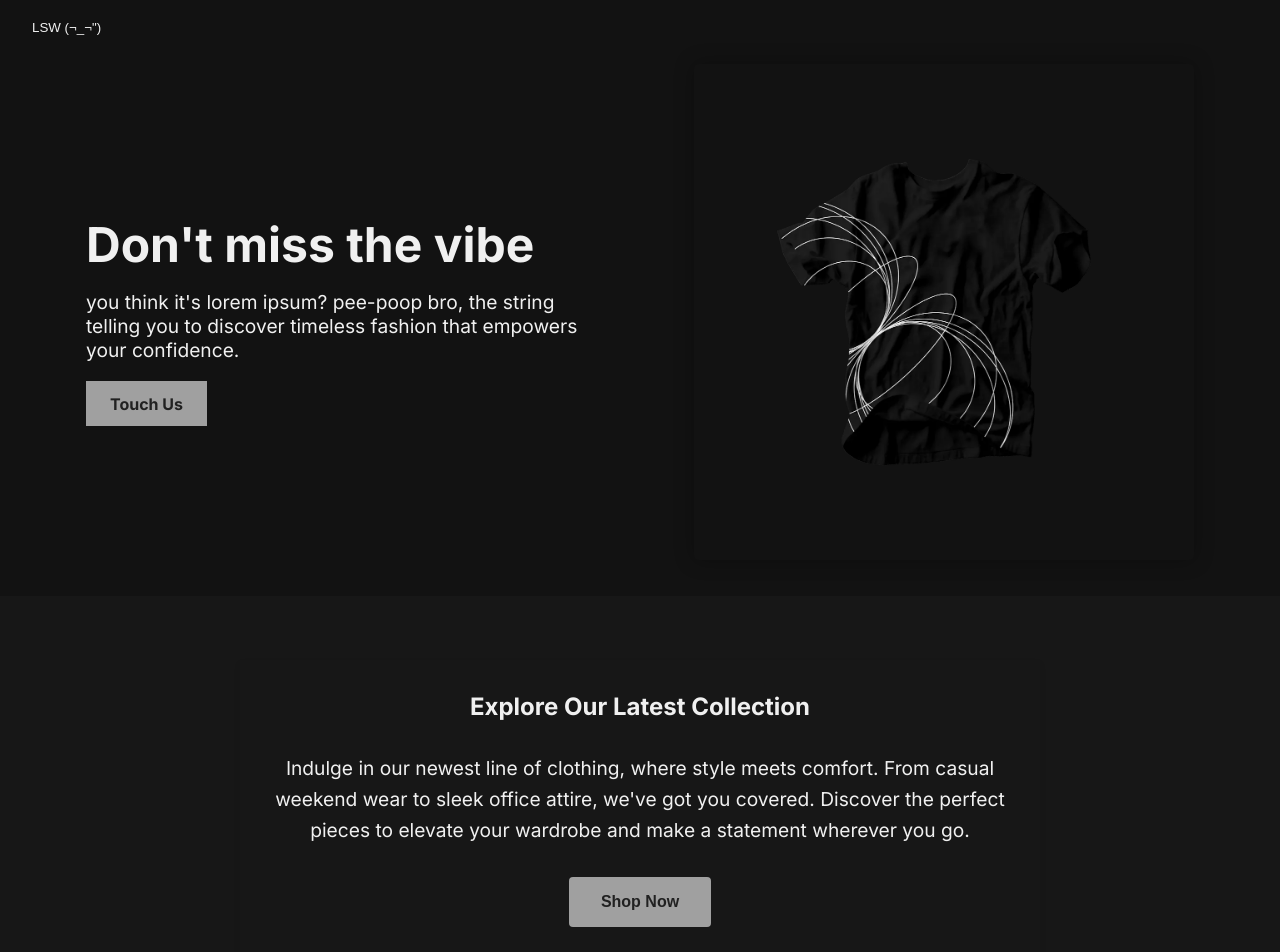
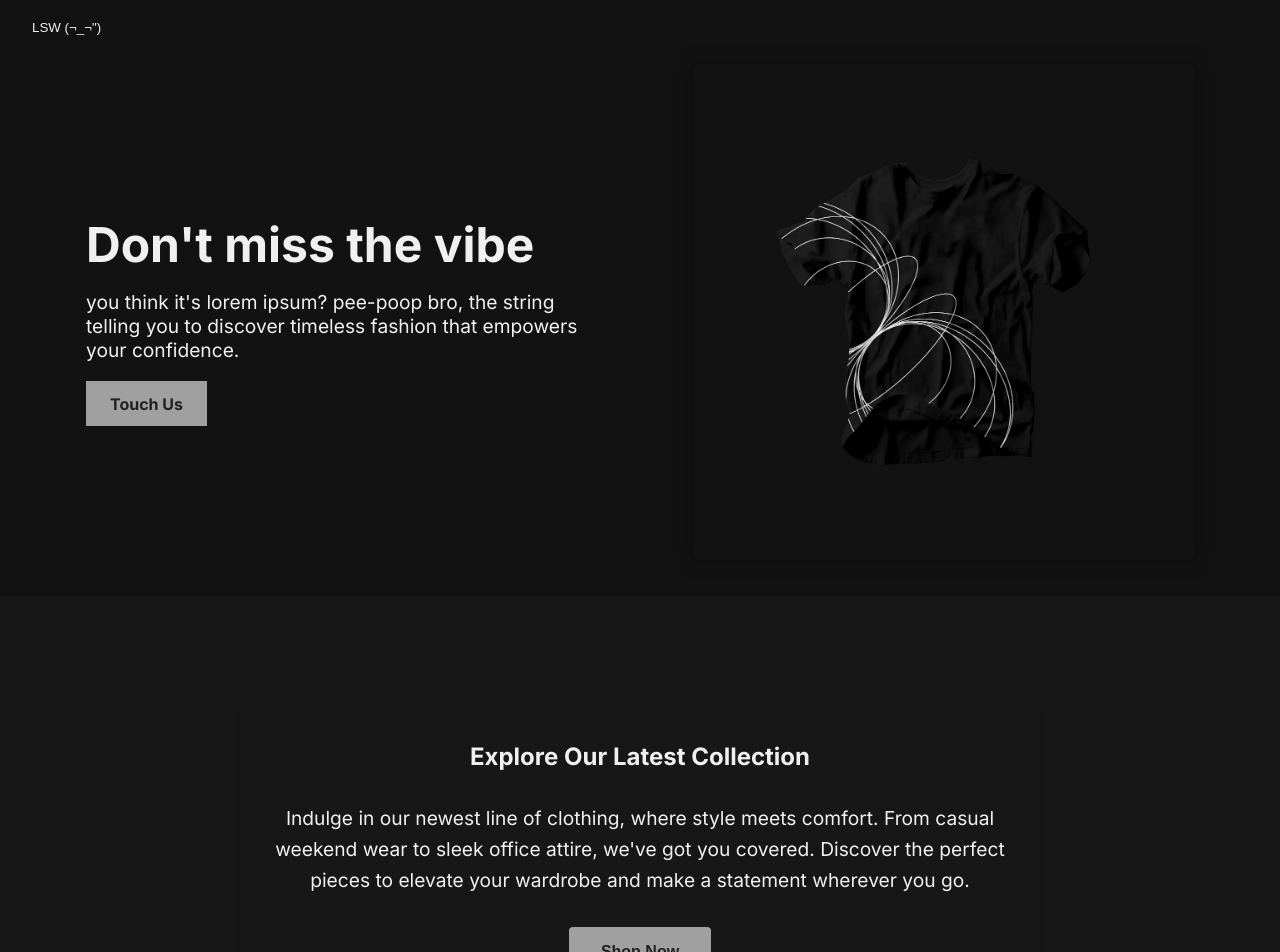
Before and after one commit to wweziza/lsw-ink, a Next.js app: page / in a window 1280 px wide. Shown: the top 952 px of the page. Built offline with nearby package versions, Linux system fonts and the light colour scheme.

Commit message:
fixed hidden

```diff
--- a/src/app/contents/secondPage.tsx
+++ b/src/app/contents/secondPage.tsx
@@ -1,8 +1,11 @@
-import React, { useRef, useEffect } from 'react';
+
+import { useIntersectionObserver } from '../functions/useIntersectionObserver';
+import React, { useRef, useEffect, useState } from 'react';
 import styles from '../page.module.css';
-import { useIntersectionObserver } from '../functions/useIntersectionObserver';
+
 const SecondPage = () => {
   const secondPageRef = useRef(null);
+  const [isFirstLoad, setIsFirstLoad] = useState(true);
   const [, isSecondPageIntersecting] = useIntersectionObserver({
     root: null,
     rootMargin: '0px',
@@ -11,11 +14,13 @@ const SecondPage = () => {
   });
 
   useEffect(() => {
-    console.log('SecondPage is intersecting:', isSecondPageIntersecting);
+    if (isSecondPageIntersecting) {
+      setIsFirstLoad(false);
+    }
   }, [isSecondPageIntersecting]);
 
   return (
-    <div ref={secondPageRef} className={styles.newPageContent}>
+    <div ref={secondPageRef} className={`${styles.newPageContent} ${isFirstLoad ? styles.hidden : ''}`}>
       <h2>Explore Our Latest Collection</h2>
       <p>
         Indulge in our newest line of clothing, where style meets comfort. From casual weekend wear to sleek office
--- a/src/app/page.module.css
+++ b/src/app/page.module.css
@@ -282,8 +282,8 @@
   text-align: center;
 }
 
-.secondPageHidden {
+.hidden {
   opacity: 0;
-  visibility: hidden;
-  transition: opacity 0.5s ease-in-out, visibility 0.5s ease-in-out;
+  transform: translateY(50px);
+  transition: opacity 0.5s ease, transform 0.5s ease;
 }
--- a/src/app/page.tsx
+++ b/src/app/page.tsx
@@ -1,5 +1,5 @@
 'use client';
-import React, { lazy, Suspense } from 'react';
+import React, { lazy, Suspense, useState, useEffect } from 'react';
 import Link from 'next/link';
 import styles from './page.module.css';
 import { useTheme } from './functions/useTheme';
@@ -18,7 +18,20 @@ const Home = () => {
     rootMargin: '0px',
     threshold: 0.1,
   });
+  const [isScreenWidthSmall, setIsScreenWidthSmall] = useState(false);
 
+  useEffect(() => {
+    const handleResize = () => {
+      setIsScreenWidthSmall(window.innerWidth < 768);
+    };
+
+    handleResize();
+    window.addEventListener('resize', handleResize);
+
+    return () => {
+      window.removeEventListener('resize', handleResize);
+    };
+  }, []);
   return (
     <div className={`${styles.container} ${isDarkMode ? styles.dark : styles.light}`}>
       <nav className={`${styles.navbar} ${isNavbarOpaque ? styles.opaque : ''}`}>
@@ -50,7 +63,7 @@ const Home = () => {
         <div
           ref={newPageSectionRef}
           className={`${styles.newPageSection} ${
-            isNewPageSectionIntersecting || window.innerWidth >= 768 ? '' : styles.secondPageHidden
+            isNewPageSectionIntersecting || !isScreenWidthSmall ? '' : styles.secondPageHidden
           }`}
         >
           <SecondPage />
```
